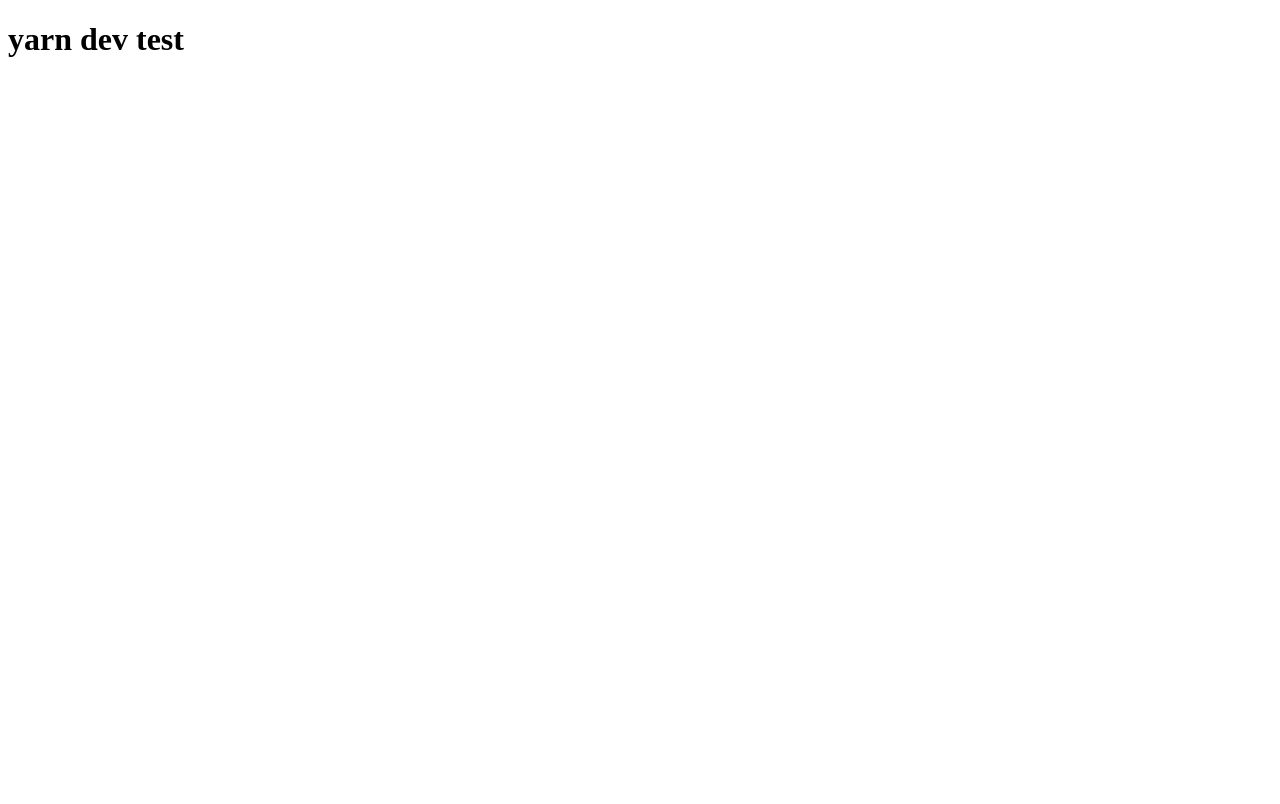
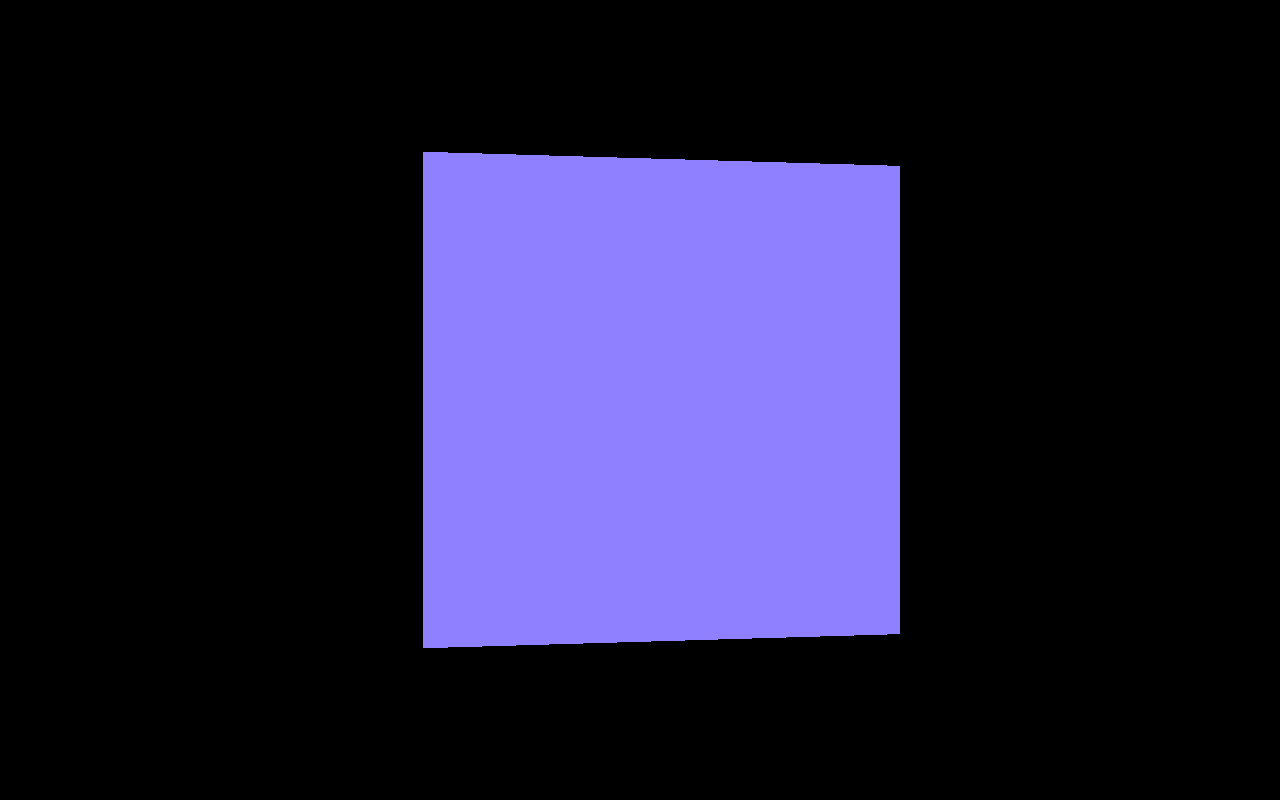
Before and after one commit to PepeikeDeteron/galaxy-cat, a Next.js app: page / in a window 1280 px wide. Built offline with nearby package versions, Linux system fonts and the light colour scheme.

Commit message:
Add: Three.js 動作確認用のコードを追加

```diff
--- a/package.json
+++ b/package.json
@@ -11,6 +11,7 @@
   "dependencies": {
     "@types/three": "^0.136.1",
     "next": "12.0.7",
+    "normalize.css": "^8.0.1",
     "react": "17.0.2",
     "react-dom": "17.0.2",
     "three": "^0.136.0"
--- /dev/null
+++ b/src/libs/Three/index.tsx
@@ -0,0 +1,57 @@
+import React, { useEffect } from 'react';
+import * as THREE from 'three';
+
+const Model: React.FC = () => {
+  const createModel = () => {
+    const renderer = new THREE.WebGLRenderer({
+      canvas: document.querySelector('#canvas') as HTMLCanvasElement,
+    });
+
+    const scene = new THREE.Scene();
+    const camera = new THREE.PerspectiveCamera(45, 1 / 1);
+
+    camera.position.set(0, 0, 1000);
+
+    // Three.js 動作確認用
+    const geometry = new THREE.BoxGeometry(400, 400, 400);
+    const material = new THREE.MeshNormalMaterial();
+    const box = new THREE.Mesh(geometry, material);
+
+    scene.add(box);
+
+    const tick = () => {
+      box.rotation.y += 0.01;
+
+      renderer.render(scene, camera);
+      requestAnimationFrame(tick);
+    };
+
+    const onResize = () => {
+      const width = window.innerWidth;
+      const height = window.innerHeight;
+
+      renderer.setPixelRatio(window.devicePixelRatio);
+      renderer.setSize(width, height);
+      renderer.render(scene, camera);
+
+      camera.aspect = width / height;
+      camera.updateProjectionMatrix();
+    };
+
+    tick();
+    onResize();
+    window.addEventListener('resize', onResize);
+  };
+
+  useEffect(() => {
+    createModel();
+  }, []);
+
+  return (
+    <>
+      <canvas id="canvas" />
+    </>
+  );
+}
+
+export default Model;
--- a/src/pages/_app.tsx
+++ b/src/pages/_app.tsx
@@ -1,6 +1,7 @@
 import React from 'react';
 import Head from 'next/head';
 import { AppProps } from 'next/app';
+import 'normalize.css';
 
 const App: React.VFC<AppProps> = ({ Component, pageProps }: AppProps) => {
   return (
--- a/src/pages/index.tsx
+++ b/src/pages/index.tsx
@@ -1,16 +1,19 @@
 import React from 'react';
+import dynamic from 'next/dynamic';
 import Head from 'next/head';
+
+const Model = dynamic(() => import('@/libs/Three'), {
+  ssr: false
+});
 
 const Home: React.VFC = () => {
   return (
     <>
       <Head>
-        <title>Hello World</title>
+        <title>Three-Galaxy Generator</title>
         <link rel="icon" href="/favicon.ico" />
       </Head>
-      <div>
-        <h1>yarn dev test</h1>
-      </div>
+      <Model />
     </>
   );
 };
--- a/src/styles/globals.css
+++ b/src/styles/globals.css
@@ -11,4 +11,12 @@
 body {
   font-family: sans-serif;
   font-size: 1.6em;
+  overflow: hidden;
 }
+
+#canvas {
+  position: fixed;
+  top: 0;
+  left: 0;
+  outline: none;
+}
```
Also changed, not shown: 1 other file (tests, documents, lock files or other folders).
